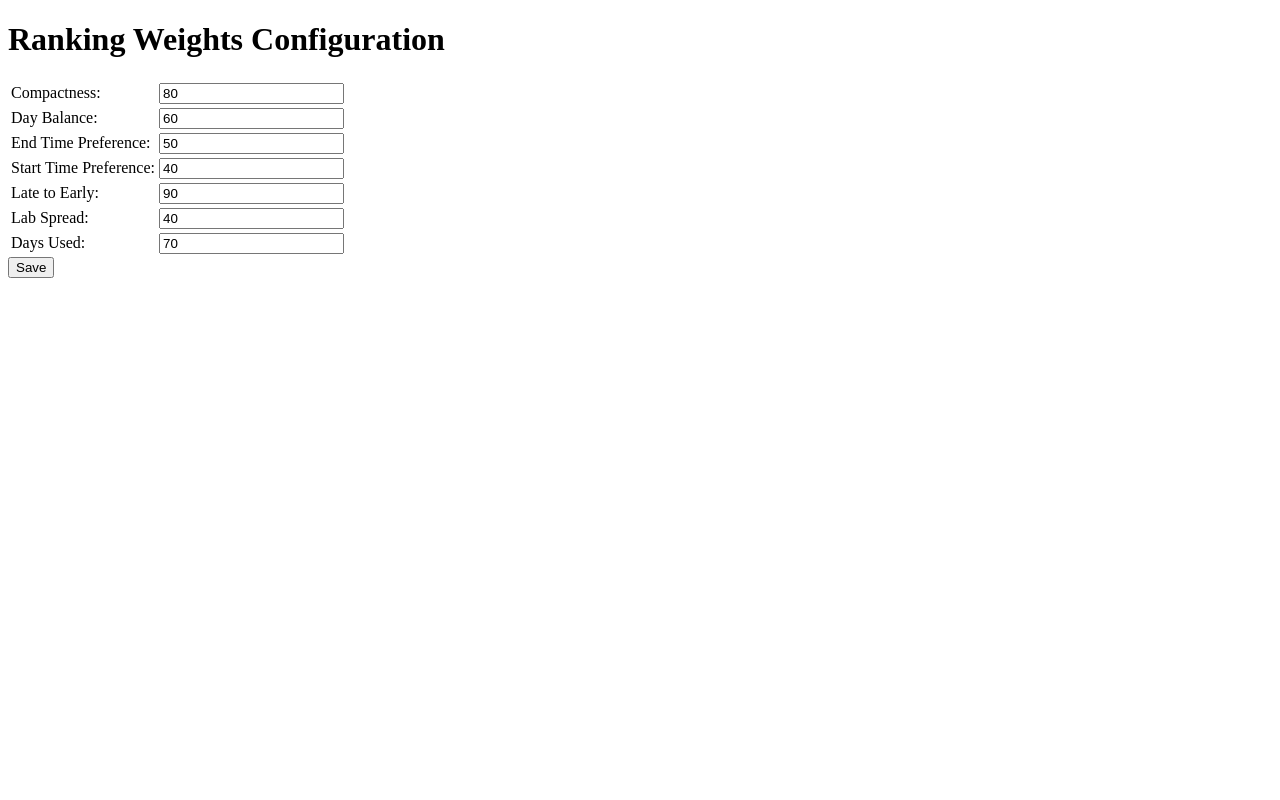
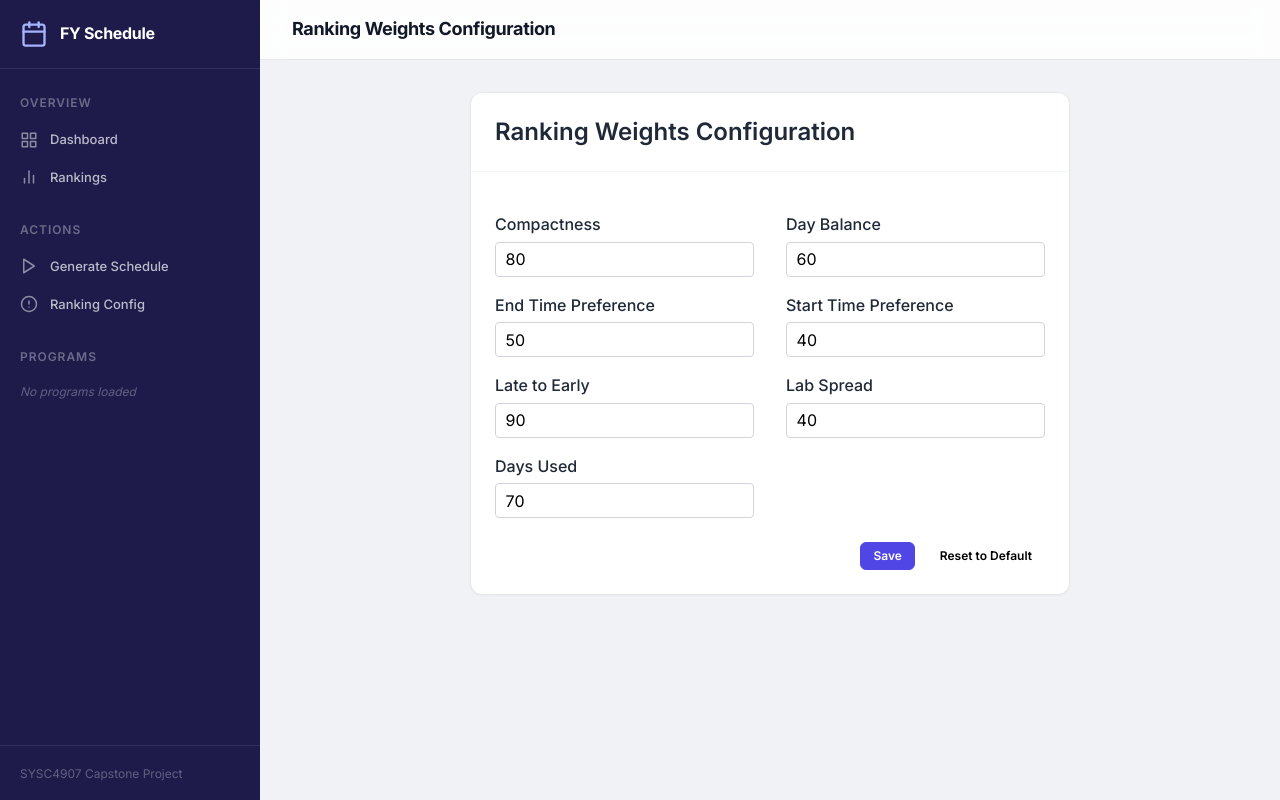
Before and after one commit to MartinS416/first_year_schedule_SYSC4907, a Django app: page /ranking-config/ in a window 1280 px wide. Run offline with Django 5.2, Linux system fonts and the light colour scheme; data comes from the database, SQL or seed files in the repository; data that the repository does not hold is empty.

Commit message:
Updated visuals for ranking modification page

```diff
--- a/data_app/services/ranking.py
+++ b/data_app/services/ranking.py
@@ -1,6 +1,5 @@
 from django.db import models
-from data_app.models import Block, Term, TermCourses, Course, ProgramCourse, Program
-from data_app.models.ranking_config import RankingConfig
+from data_app.models import Block, Term, TermCourses, Course, ProgramCourse, Program, RankingConfig
 
 class ScheduleRanker:
     """
--- a/data_app/templates/base.html
+++ b/data_app/templates/base.html
@@ -62,10 +62,6 @@
                     </svg>
                     <span>Generate Schedule</span>
                 </a>
-            </div>
-
-            <div class="nav-section">
-                <span class="nav-section-title">Admin Tools</span>
                 <a href="/ranking-config/" class="nav-link">
                     <svg width="18" height="18" viewBox="0 0 24 24" fill="none" stroke="currentColor" stroke-width="2" stroke-linecap="round" stroke-linejoin="round">
                         <circle cx="12" cy="12" r="10"></circle>
@@ -75,6 +71,7 @@
                     <span>Ranking Config</span>
                 </a>
             </div>
+            <div class="nav-section">
 
             <div class="nav-section">
                 <span class="nav-section-title">Programs</span>
--- a/data_app/templates/ranking_config.html
+++ b/data_app/templates/ranking_config.html
@@ -1,22 +1,50 @@
-<!DOCTYPE html>
-<html>
-<head>
-    <title>Ranking Configuration</title>
-</head>
-<body>
-    <h1>Ranking Weights Configuration</h1>
-    <form method="post">
-        {% csrf_token %}
-        <table>
-            <tr><td>Compactness:</td><td><input type="number" name="compactness" value="{{ config.compactness }}" /></td></tr>
-            <tr><td>Day Balance:</td><td><input type="number" name="day_balance" value="{{ config.day_balance }}" /></td></tr>
-            <tr><td>End Time Preference:</td><td><input type="number" name="end_time_preference" value="{{ config.end_time_preference }}" /></td></tr>
-            <tr><td>Start Time Preference:</td><td><input type="number" name="start_time_preference" value="{{ config.start_time_preference }}" /></td></tr>
-            <tr><td>Late to Early:</td><td><input type="number" name="late_to_early" value="{{ config.late_to_early }}" /></td></tr>
-            <tr><td>Lab Spread:</td><td><input type="number" name="lab_spread" value="{{ config.lab_spread }}" /></td></tr>
-            <tr><td>Days Used:</td><td><input type="number" name="days_used" value="{{ config.days_used }}" /></td></tr>
-        </table>
-        <button type="submit">Save</button>
-    </form>
-</body>
-</html>
+{% extends "base.html" %}
+{% block title %}Ranking Config{% endblock %}
+{% block page_title %}Ranking Weights Configuration{% endblock %}
+{% block content %}
+<div class="row" style="max-width: 600px; margin: 0 auto;">
+    <div class="card">
+        <div class="card-header">
+            <h2 class="card-title" style="font-size: 1.5rem; font-weight: 600;">Ranking Weights Configuration</h2>
+        </div>
+        <div class="card-body">
+            <form method="post" style="margin-top: 1rem;">
+                {% csrf_token %}
+                <div class="form-grid">
+                    <div class="form-group"><label for="compactness">Compactness</label><input type="number" name="compactness" id="compactness" value="{{ config.compactness }}" class="form-control" /></div>
+                    <div class="form-group"><label for="day_balance">Day Balance</label><input type="number" name="day_balance" id="day_balance" value="{{ config.day_balance }}" class="form-control" /></div>
+                    <div class="form-group"><label for="end_time_preference">End Time Preference</label><input type="number" name="end_time_preference" id="end_time_preference" value="{{ config.end_time_preference }}" class="form-control" /></div>
+                    <div class="form-group"><label for="start_time_preference">Start Time Preference</label><input type="number" name="start_time_preference" id="start_time_preference" value="{{ config.start_time_preference }}" class="form-control" /></div>
+                    <div class="form-group"><label for="late_to_early">Late to Early</label><input type="number" name="late_to_early" id="late_to_early" value="{{ config.late_to_early }}" class="form-control" /></div>
+                    <div class="form-group"><label for="lab_spread">Lab Spread</label><input type="number" name="lab_spread" id="lab_spread" value="{{ config.lab_spread }}" class="form-control" /></div>
+                    <div class="form-group"><label for="days_used">Days Used</label><input type="number" name="days_used" id="days_used" value="{{ config.days_used }}" class="form-control" /></div>
+                </div>
+                <div style="margin-top: 1.5rem; text-align: right;">
+                    <button type="submit" class="btn btn-primary btn-sm">Save</button>
+                    <button type="submit" name="reset_defaults" value="1" class="btn btn-secondary btn-sm" style="margin-left: 0.5rem;">Reset to Default</button>
+                </div>
+            </form>
+        </div>
+    </div>
+</div>
+<style>
+    .form-grid {
+        display: grid;
+        grid-template-columns: 1fr 1fr;
+        gap: 1rem 2rem;
+    }
+    .form-group label {
+        font-size: 1rem;
+        font-weight: 500;
+        margin-bottom: 0.25rem;
+        display: block;
+    }
+    .form-group input {
+        width: 100%;
+        padding: 0.4rem 0.6rem;
+        font-size: 1rem;
+        border-radius: 4px;
+        border: 1px solid #d1d5db;
+    }
+</style>
+{% endblock %}
--- a/data_app/views_ranking_config.py
+++ b/data_app/views_ranking_config.py
@@ -4,9 +4,28 @@ from data_app.models import RankingConfig
 def ranking_config_view(request):
     config, _ = RankingConfig.objects.get_or_create(pk=1)
     if request.method == 'POST':
-        for field in ['compactness', 'day_balance', 'end_time_preference', 'start_time_preference', 'late_to_early', 'lab_spread', 'days_used']:
-            if field in request.POST:
-                setattr(config, field, int(request.POST[field]))
-        config.save()
-        return redirect('ranking-config')
-    return render(request, 'ranking_config.html', {'config': config})
+        if 'reset_defaults' in request.POST:
+            # Fallback defaults from ScheduleRanker
+            config.compactness = 80
+            config.day_balance = 60
+            config.end_time_preference = 50
+            config.start_time_preference = 40
+            config.late_to_early = 90
+            config.lab_spread = 40
+            config.days_used = 70
+            config.save()
+            return redirect('ranking-config')
+        else:
+            for field in ['compactness', 'day_balance', 'end_time_preference', 'start_time_preference', 'late_to_early', 'lab_spread', 'days_used']:
+                if field in request.POST:
+                    setattr(config, field, int(request.POST[field]))
+            config.save()
+            return redirect('ranking-config')
+
+    from data_app.models import Program
+    programs = Program.objects.all().order_by("program_name")
+    return render(request, 'ranking_config.html', {
+        'config': config,
+        'sidebar_programs': programs,
+        'active_page': '',
+    })
```
Also changed, not shown: data_app/migrations/0007_rankingconfig.py (added).
